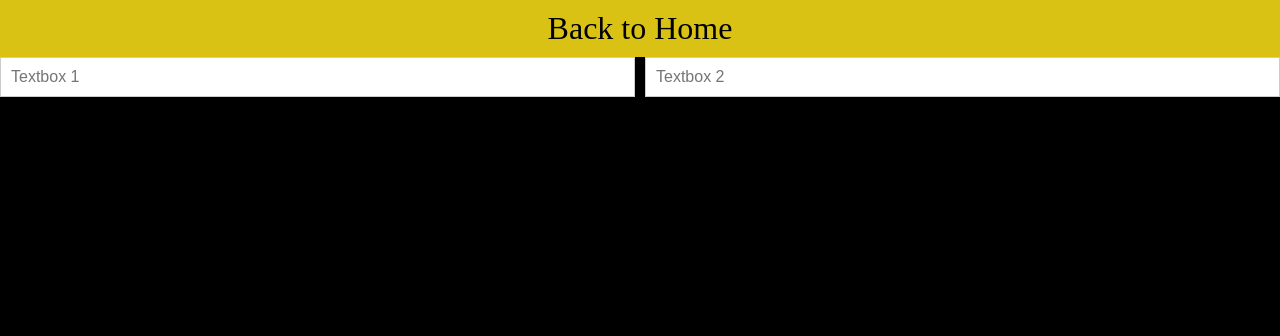
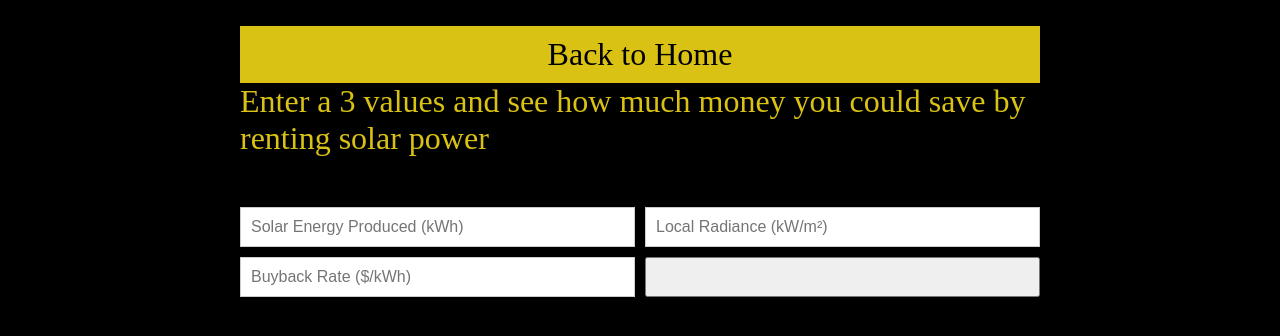
Before and after one commit to kboytron/SolarEnergyViz.tech, a plain HTML site: page html/Buyback.html in a window 1280 px wide. Drawn offline with Linux system fonts and the light colour scheme.

Commit message:
Started buyback page

```diff
--- a/html/Buyback.html
+++ b/html/Buyback.html
@@ -3,26 +3,14 @@
     </nav>
     <link rel="stylesheet" href="index.css">
 
-    <head>
-        <style>
-            /* Define a CSS grid layout with 2 rows and 2 columns */
-            .grid-container {
-                display: grid;
-                grid-template-columns: repeat(2, 1fr); /* Two equal-width columns */
-                grid-gap: 10px; /* Gap between grid items */
-            }
+    <body class="Maintext">
+        Enter a 3 values and see how much money you could save by renting solar power
+    </body>
 
-            /* Style the text boxes (you can customize this further) */
-            .text-box {
-                border: 1px solid #ccc;
-                padding: 10px;
-                font-size: 16px;
-                width: 100%; /* Make the text boxes fill their grid cells */
-            }
-        </style>
-    </head>
     <body>
         <div class="grid-container">
-            <input type="text" class="text-box" placeholder="Textbox 1">
-            <input type="text" class="text-box" placeholder="Textbox 2">
+            <input type="text" class="text-box" placeholder="Solar Energy Produced (kWh)">
+            <input type="text" class="text-box" placeholder="Local Radiance (kW/m²)">
+            <input type="text" class="text-box" placeholder="Buyback Rate ($/kWh)">
+            <input type="button" title="Calculate">
     </body>
--- a/html/index.css
+++ b/html/index.css
@@ -87,3 +87,18 @@ div {
     height: 120px;
     margin: 2% auto;
 }
+
+.grid-container {
+    display: grid;
+    grid-template-columns: repeat(2, 1fr); /* Two equal-width columns */
+    grid-gap: 10px; /* Gap between grid items */
+    margin-top: 50px;
+}
+
+/* Style the text boxes (you can customize this further) */
+.text-box {
+    border: 1px solid #ccc;
+    padding: 10px;
+    font-size: 16px;
+    width: 100%; /* Make the text boxes fill their grid cells */
+}
```
